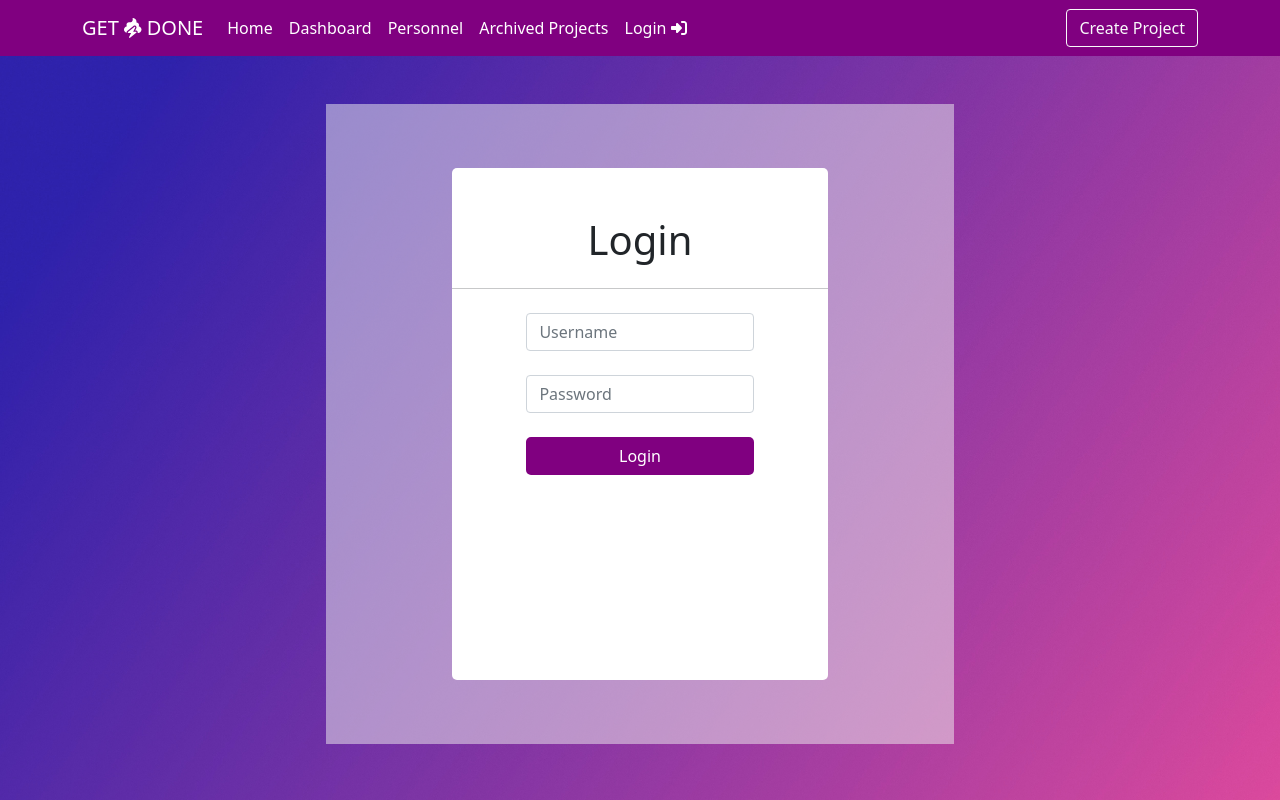
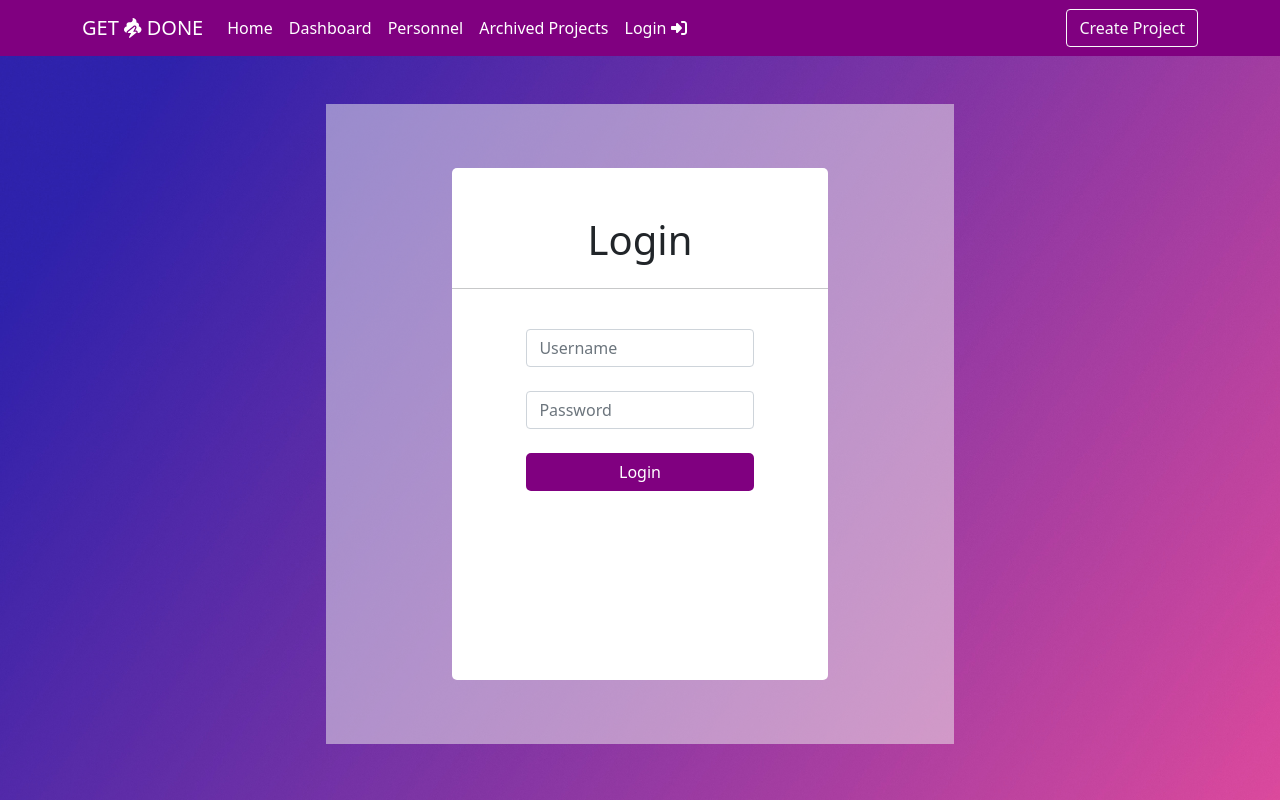
Before and after one commit to alsalmiw/get-done-react, a React (Create React App) app: page /login in a window 1280 px wide. Built offline with nearby package versions, Linux system fonts and the light colour scheme; no server answers.

Commit message:
margin top fixed for userbane

```diff
--- a/src/Pages/LoginPage.js
+++ b/src/Pages/LoginPage.js
@@ -86,7 +86,7 @@ export default function LoginPage() {
                         <hr />
                     </Row>
                     <Row className="d-flex justify-content-center">
-                        <Col md={8} className="mt-2">
+                        <Col md={8} className="mt-4">
                             <Form>
                                 <Form.Group className="mb-4" controlId="formUsername">
                                     <Form.Control type="text" placeholder="Username" onChange={({target})=>setUsername(target.value)}/>
```
